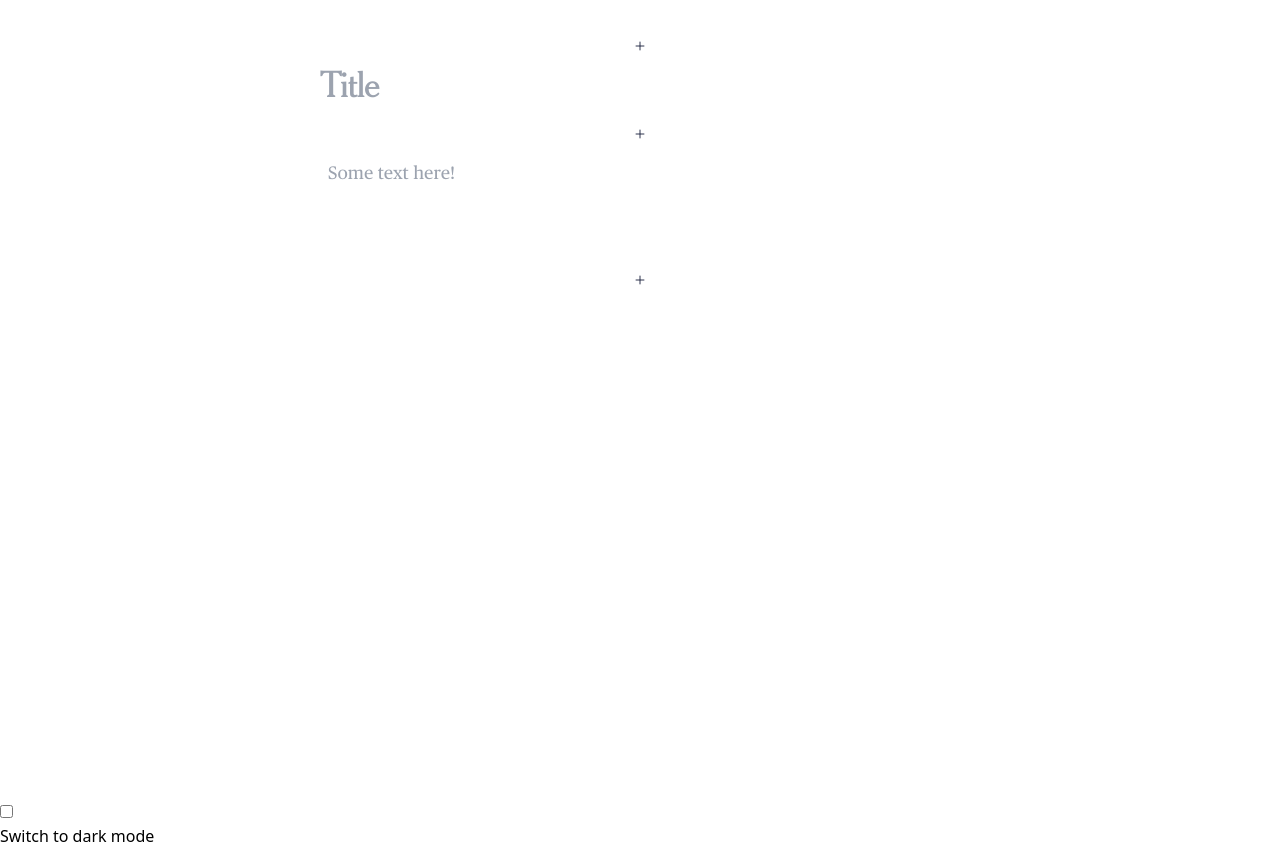
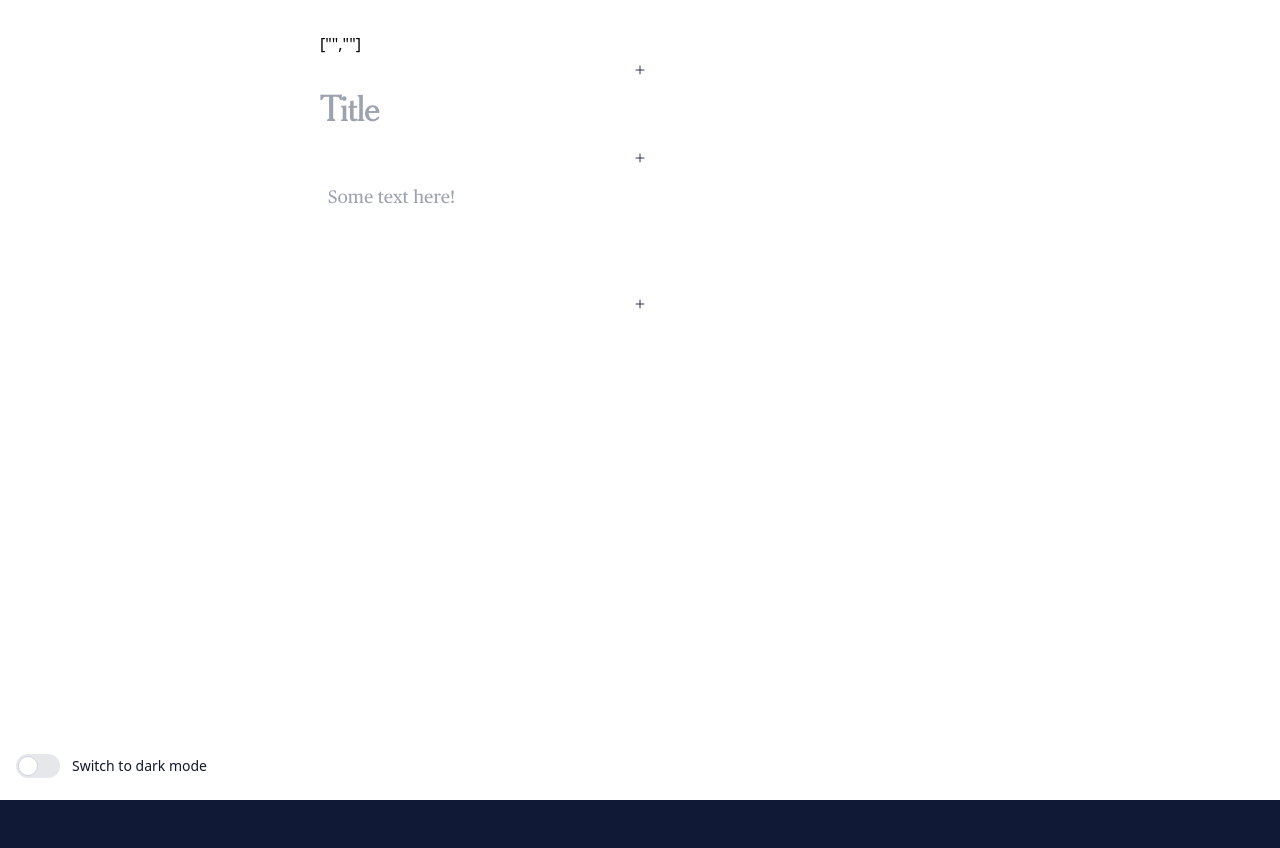
Before and after one commit to The-Griffins-Nest/nest-monorepo, a Next.js app in the folder apps/web/: page / in a window 1280 px wide. After the commit the page ends 800 px from the top, so only its background shows below. Built offline with nearby package versions, Linux system fonts and the light colour scheme.

Commit message:
feat: element adder works

```diff
--- a/apps/web/components/editor/Separator.tsx
+++ b/apps/web/components/editor/Separator.tsx
@@ -3,13 +3,33 @@ import Button from "@mui/material/Button";
 import TextArea from "./TextArea";
 import { DARKBACKGROUND } from "@lib/color_styles";
 import { CustomElement, SetElements } from "types/forms";
+import { createSetFormData } from "@lib/create_set_form_data";
+import React from "react";
+import { nanoid } from "nanoid";
 
 interface SeparatorProps {
   index: number;
   setElements: SetElements;
 }
 
+const CreateElement =
+  (setElements: SetElements) =>
+  (formElement: CustomElement, index: number): CustomElement => {
+    const { key, formData, element } = formElement;
+    console.log("creating element", index, formData, element);
+    return {
+      key,
+      formData,
+      element: React.createElement(element.type, {
+        index: index,
+        formData,
+        setFormData: createSetFormData(index, setElements),
+      }),
+    };
+  };
+
 function Separator({ index, setElements }: SeparatorProps) {
+  const createElement = CreateElement(setElements);
   return (
     <Button
       variant="text"
@@ -17,7 +37,22 @@ function Separator({ index, setElements }: SeparatorProps) {
       onClick={() => {
         console.log("index", index);
         setElements((prev) => {
-          return [];
+          const new_data: CustomElement[] = [];
+          for (let i = 0; i < prev.length + 1; i++) {
+            if (i < index) {
+              new_data.push(createElement(prev[i], i));
+            } else if (i === index) {
+              const id = nanoid();
+              new_data.push({
+                key: id,
+                formData: "",
+                element: <TextArea formData="" setFormData={createSetFormData(i, setElements)} />,
+              });
+            } else {
+              new_data.push(createElement(prev[i - 1], i));
+            }
+          }
+          return new_data;
         });
       }}
     >
@@ -34,23 +69,17 @@ type ElementSeparatorProps = {
 function ElementSeparator({ elements, setElements }: ElementSeparatorProps) {
   const result = [];
   for (let i = 0; i < elements.length; i++) {
-    result.push(
-      <div id={`separator-${i}`} key={`separator-${i}`}>
-        <Separator index={i} setElements={setElements} />
-      </div>
-    );
-    result.push(
-      <div id={`element-${i}`} key={`element-${i}`}>
-        {elements[i].element}
-      </div>
-    );
+    result.push({ key: nanoid(), element: <Separator index={i} setElements={setElements} /> });
+    result.push({ key: elements[i].key, element: elements[i].element });
   }
-  result.push(
-    <div id={`separator-${elements.length}`} key={`separator-${elements.length}`}>
-      <Separator index={elements.length} setElements={setElements} />
+  result.push({ key: nanoid(), element: <Separator index={elements.length} setElements={setElements} /> });
+  return (
+    <div className="flex flex-col gap-2">
+      {result.map(({ key, element }) => (
+        <div key={key}>{element}</div>
+      ))}
     </div>
   );
-  return <div className="flex flex-col gap-2">{result}</div>;
 }
 
 export default ElementSeparator;
--- a/apps/web/components/editor/TextArea.tsx
+++ b/apps/web/components/editor/TextArea.tsx
@@ -3,19 +3,14 @@ import fonts from "@styles/fonts.module.css";
 import React, { ChangeEvent, useEffect, useRef } from "react";
 import { FormProps } from "types/forms";
 
-function TextArea({ formData, setFormData, key }: FormProps<string>) {
+function TextArea({ formData, setFormData }: FormProps<string>) {
   const textAreaRef = useRef<HTMLTextAreaElement>(null);
 
-  useEffect(() => {
-    if (textAreaRef.current) {
-      textAreaRef.current.innerText = formData;
-    }
-  }, []);
-
   return (
-    <div key={key} className="bg-[#00000000] dark:hover:bg-[#00000024] hover:bg-[#00000008] rounded-lg">
+    <div className="bg-[#00000000] dark:hover:bg-[#00000024] hover:bg-[#00000008] rounded-lg">
       <TextareaAutosize
         ref={textAreaRef}
+        defaultValue={formData}
         onChange={(event: ChangeEvent<HTMLTextAreaElement>) => {
           setFormData(event.target.value);
         }}
--- a/apps/web/components/editor/Title.tsx
+++ b/apps/web/components/editor/Title.tsx
@@ -3,7 +3,7 @@ import fonts from "@styles/fonts.module.css";
 import { ChangeEvent, useEffect, useRef } from "react";
 import { FormProps } from "types/forms";
 
-function Title({ formData, setFormData, key }: FormProps<string>) {
+function Title({ formData, setFormData }: FormProps<string>) {
   const titleRef = useRef<HTMLTextAreaElement>(null);
 
   useEffect(() => {
@@ -13,7 +13,7 @@ function Title({ formData, setFormData, key }: FormProps<string>) {
   }, []);
 
   return (
-    <div key={key} className="bg-[#00000000] dark:hover:bg-[#00000024] hover:bg-[#00000008] rounded-lg">
+    <div className="bg-[#00000000] dark:hover:bg-[#00000024] hover:bg-[#00000008] rounded-lg">
       <TextareaAutosize
         ref={titleRef}
         onChange={(event: ChangeEvent<HTMLTextAreaElement>) => {
--- /dev/null
+++ b/apps/web/lib/create_set_form_data.ts
@@ -0,0 +1,11 @@
+import { SetElements } from "types/forms";
+
+export function createSetFormData(index: number, setElements: SetElements) {
+  return <T>(form_data: T) => {
+    setElements((prev) => {
+      const new_data = [...prev];
+      new_data[index].formData = form_data;
+      return new_data;
+    });
+  };
+}
--- a/apps/web/package.json
+++ b/apps/web/package.json
@@ -3,7 +3,7 @@
   "version": "0.1.0",
   "private": true,
   "scripts": {
-    "dev": "next dev",
+    "dev": "next dev -p 3004",
     "build": "next build",
     "start": "next start",
     "lint": "next lint"
@@ -18,6 +18,7 @@
     "autoprefixer": "10.4.14",
     "eslint": "^7.32.0",
     "eslint-config-next": "^13.4.1",
+    "nanoid": "^4.0.2",
     "next": "13.4.4",
     "postcss": "8.4.23",
     "react": "^18.2.0",
--- a/apps/web/pages/_app.tsx
+++ b/apps/web/pages/_app.tsx
@@ -1,10 +1,31 @@
 import "@styles/globals.css";
 import type { AppProps } from "next/app";
-import React, { useEffect } from "react";
+import React, { useState, useEffect } from "react";
 import { setColorMode } from "@lib/set_color_mode";
 import useThemeStore from "stores/useColorMode";
+import useColorMode from "@stores/useColorMode";
 import { THEME_TYPES } from "@lib/constants";
-import ColorModeSwitch from "@shared/ColorModeSwitch";
+
+function ColorModeSwitch({ toggleTheme }: { toggleTheme: () => void }) {
+  const theme = useColorMode((state) => state.theme);
+  const [loaded, setLoaded] = useState(false);
+
+  useEffect(() => {
+    setLoaded(true);
+  }, [theme]);
+
+  return loaded ? (
+    <div className="fixed bottom-4 left-4">
+      <label className="relative inline-flex items-center cursor-pointer">
+        <input type="checkbox" value="" className="sr-only peer" onChange={toggleTheme} checked={theme === "dark"} />
+        <div className="w-11 h-6 bg-gray-200 peer-focus:outline-none peer-focus:ring-4 peer-focus:ring-blue-300 dark:peer-focus:ring-blue-800 rounded-full peer dark:bg-gray-700 peer-checked:after:translate-x-full peer-checked:after:border-white after:content-[''] after:absolute after:top-[2px] after:left-[2px] after:bg-white after:border-gray-300 after:border after:rounded-full after:h-5 after:w-5 after:transition-all dark:border-gray-600 peer-checked:bg-blue-600"></div>
+        <span className="ml-3 text-sm font-medium text-gray-900 dark:text-gray-300">
+          Switch to {theme === "dark" ? "light" : "dark"} mode
+        </span>
+      </label>
+    </div>
+  ) : null;
+}
 
 export default function App({ Component, pageProps }: AppProps) {
   const { THEME_DARK, THEME_LIGHT } = THEME_TYPES;
--- a/apps/web/pages/index.tsx
+++ b/apps/web/pages/index.tsx
@@ -3,33 +3,32 @@ import { useState } from "react";
 import ElementSeparator from "@components/editor/Separator";
 import Title from "@components/editor/Title";
 import TextArea from "@components/editor/TextArea";
-import { CustomElement, SetElements } from "types/forms";
-
-const createSetFormData = (index: number, setElements: SetElements) => {
-  return <T,>(form_data: T) => {
-    setElements((prev) => {
-      const new_data = [...prev];
-      new_data[index].formData = form_data;
-      return new_data;
-    });
-  };
-};
+import { CustomElement } from "types/forms";
+import { nanoid } from "nanoid";
+import { createSetFormData } from "@lib/create_set_form_data";
 
 function MainPage() {
   const [elements, setElements] = useState<CustomElement[]>([]);
   useEffect(() => {
     setElements([
       {
+        key: nanoid(),
         formData: "",
-        element: <Title key={0} formData="" setFormData={createSetFormData(0, setElements)} />,
+        element: <Title formData="" setFormData={createSetFormData(0, setElements)} />,
       },
-      { formData: "", element: <TextArea key={1} formData="" setFormData={createSetFormData(1, setElements)} /> },
+      {
+        key: nanoid(),
+        formData: "",
+        element: <TextArea formData="" setFormData={createSetFormData(1, setElements)} />,
+      },
     ]);
   }, []);
+
   return (
     <div className="w-full min-h-screen pt-8">
       <div className="flex flex-row justify-center">
         <div className="w-1/2">
+          {JSON.stringify(elements.map((element) => element.formData))}
           <ElementSeparator elements={elements} setElements={setElements} />
         </div>
       </div>
--- a/apps/web/types/forms.ts
+++ b/apps/web/types/forms.ts
@@ -1,8 +1,7 @@
 export type FormProps<T> = {
   formData: T;
   setFormData: (data: T) => void;
-  key: number;
 };
 
-export type CustomElement = { formData: any; element: JSX.Element };
+export type CustomElement = { key: string; formData: any; element: JSX.Element };
 export type SetElements = React.Dispatch<React.SetStateAction<CustomElement[]>>;
--- a/package.json
+++ b/package.json
@@ -3,6 +3,7 @@
   "scripts": {
     "build": "turbo run build",
     "dev": "turbo run dev",
+    "start": "turbo run start",
     "lint": "turbo run lint",
     "format": "prettier --write \"**/*.{ts,tsx,md}\""
   },
```
Also changed, not shown: 2 other files (tests, documents, lock files or other folders).
